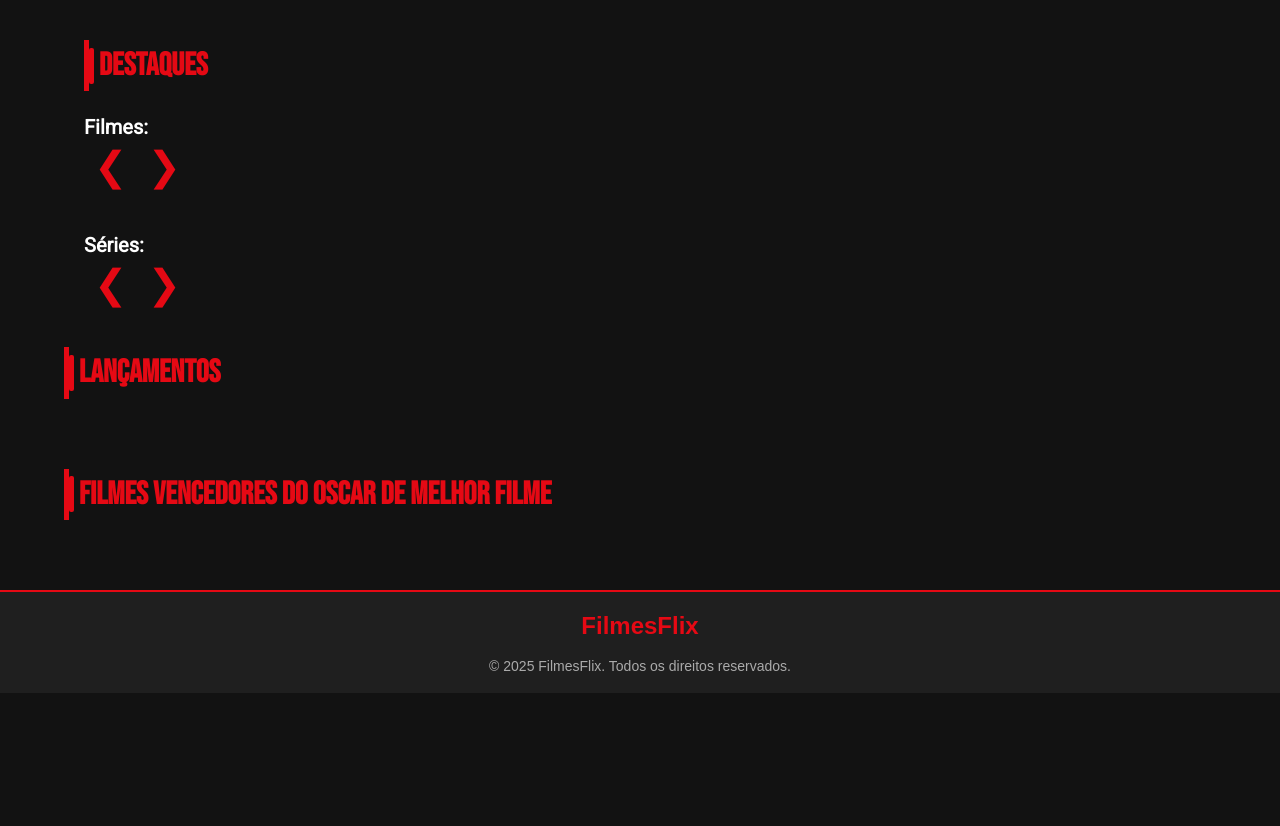
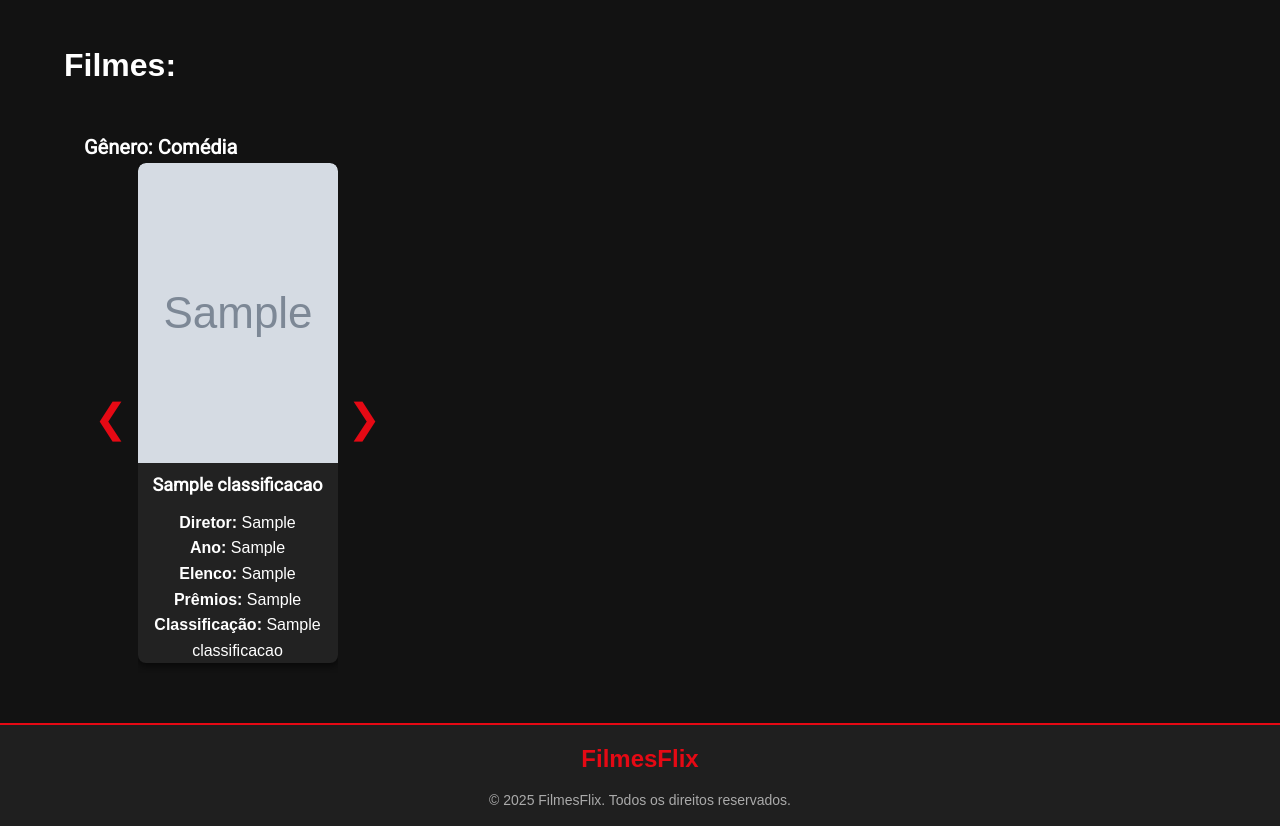
Before and after one commit to Carlinn01/Site-Filmes-e-Series, a PHP site: page / in a window 1280 px wide. Shown: the part 93-919 px from the top of the page. Before the commit the page ends 786 px from the top, so only its background shows below. Run offline with PHP 8.4, Linux system fonts and the light colour scheme; tables that the repository leaves empty or names only in its code hold one stand-in row (values such as "Sample post"); grey boxes marked "Sample" are stand-in pictures; data that the repository does not hold is empty; some libraries are stand-ins or nearby versions.

Commit message:
Fazendo commit para caso de errado

```diff
--- a/index.php
+++ b/index.php
@@ -1,13 +1,26 @@
+<?php
+require_once "src/FilmesDAO.php";
+
+
+// Filmes por categoria
+$filmes_acao      = FilmesDAO::listarCategoria(3);
+$filmes_comedia   = FilmesDAO::listarCategoria(1);
+$filmes_drama     = FilmesDAO::listarCategoria(2);
+$filmes_romance   = FilmesDAO::listarCategoria(5);
+$filmes_terror    = FilmesDAO::listarCategoria(6);
+$filmes_aventura  = FilmesDAO::listarCategoria(4);
+?>
 <!DOCTYPE html>
 <html lang="pt-br">
+
 <head>
   <meta charset="UTF-8">
   <title>FilmesFlix</title>
   <link href="https://fonts.googleapis.com/css2?family=Bebas+Neue&family=Roboto&display=swap" rel="stylesheet">
   <link rel="stylesheet" href="/styles.css">
 </head>
+
 <body>
-
   <header>
     <div class="container">
       <h1 class="TituloNav">FilmesFlix</h1>
@@ -19,66 +32,48 @@
   </header>
 
   <main>
-  <section class="destaques-section">
-    <h2>Destaques</h2>
-    <h3>Filmes:</h3>
+    <h1>Filmes:</h1>
+    <?php
+    $categorias = [
+      'Ação' => $filmes_acao,
+      'Comédia' => $filmes_comedia,
+      'Drama' => $filmes_drama,
+      'Romance' => $filmes_romance,
+      'Terror' => $filmes_terror,
+      'Aventura' => $filmes_aventura
+    ];
+
+    foreach ($categorias as $nomeGenero => $filmes) :
+      if (count($filmes) > 0) :
+    ?>
+        <section class="destaques-section" id="<?= strtolower($nomeGenero) ?>">
+          <h3>Gênero: <?= $nomeGenero ?></h3>
           <div class="carousel-container">
             <button class="prev-btn">&#10094;</button>
             <div class="carousel">
-        <?php for ($i = 0; $i < count($destaques_filmes); $i++) { ?>
+              <?php foreach ($filmes as $filme) : ?>
                 <div class="card">
-            <img src="<?= $destaques_filmes[$i]['imagem'] ?>" alt="<?= $destaques_filmes[$i]['titulo'] ?>" />
-            <h3><?= $destaques_filmes[$i]['titulo'] ?></h3>
+                  <img src="uploads/<?= $filme['imagem'] ?>" alt="<?= $filme['titulo'] ?>">
+                  <h3 class="card-title"><?= $filme['titulo'] ?></h3>
+                  <p><strong>Diretor:</strong> <?= $filme['diretor'] ?></p>
+                  <p><strong>Ano:</strong> <?= $filme['ano'] ?></p>
+                  <p><strong>Elenco:</strong> <?= $filme['elenco'] ?></p>
+                  <p><strong>Prêmios:</strong> <?= $filme['premios'] ?></p>
+                  <p><strong>Classificação:</strong> <?= $filme['nomeclassificacao'] ?></p>
                 </div>
-        <?php } ?>
-      </div>
-      <button class="next-btn">&#10095;</button>
-    </div>
-
-    <h3>Séries:</h3>
-    <div class="carousel-container">
-      <button class="prev-btn">&#10094;</button>
-      <div class="carousel">
-        <?php for ($i = 0; $i < count($destaques_series); $i++) { ?>
-          <div class="card">
-            <img src="<?= $destaques_series[$i]['imagem'] ?>" alt="<?= $destaques_series[$i]['titulo'] ?>" />
-            <h3><?= $destaques_series[$i]['titulo'] ?></h3>
-          </div>
-        <?php } ?>
+              <?php endforeach; ?>
             </div>
             <button class="next-btn">&#10095;</button>
           </div>
         </section>
+    <?php
+      endif;
+    endforeach;
+    ?>
 
-  <section>
-    <h2>Lançamentos</h2>
-    <div class="cards-container">
-      <?php for ($i = 0; $i < count($lancamentos); $i++) { ?>
-        <div class="card-lancamento">
-          <img src="<?= $lancamentos[$i]['imagem'] ?>" alt="<?= $lancamentos[$i]['titulo'] ?>">
-          <h3><?= $lancamentos[$i]['titulo'] ?></h3>
-          <p><?= $lancamentos[$i]['descricao'] ?></p>
-        </div>
-      <?php } ?>
-    </div>
-  </section>
 
-  <section>
-    <h2>Filmes Vencedores do Oscar de Melhor Filme</h2>
-    <div class="cards-container">
-      <?php for ($i = 0; $i < count($oscar_vencedores); $i++) { ?>
-        <div class="card-lancamento">
-          <img src="<?= $oscar_vencedores[$i]['imagem'] ?>" alt="<?= $oscar_vencedores[$i]['titulo'] ?>" />
-          <h3><?= $oscar_vencedores[$i]['titulo'] ?></h3>
-          <p><?= $oscar_vencedores[$i]['descricao'] ?></p>
-          <?php if (isset($oscar_vencedores[$i]['data_cerimonia'])) { ?>
-            <p><?= $oscar_vencedores[$i]['data_cerimonia'] ?></p>
-          <?php } ?>
-          <p><?= $oscar_vencedores[$i]['sinopse'] ?></p>
-        </div>
-      <?php } ?>
-    </div>
-  </section>
+    <!-- Séries -->
+
   </main>
 
   <footer>
@@ -101,7 +96,10 @@
         if (carousel.scrollLeft === 0) {
           carousel.scrollLeft = carousel.scrollWidth - carousel.clientWidth;
         } else {
-        carousel.scrollBy({ left: -cardWidth, behavior: 'smooth' });
+          carousel.scrollBy({
+            left: -cardWidth,
+            behavior: 'smooth'
+          });
         }
       });
 
@@ -109,7 +107,10 @@
         if (carousel.scrollLeft + carousel.clientWidth >= carousel.scrollWidth) {
           carousel.scrollLeft = 0;
         } else {
-        carousel.scrollBy({ left: cardWidth, behavior: 'smooth' });
+          carousel.scrollBy({
+            left: cardWidth,
+            behavior: 'smooth'
+          });
         }
       });
     }
@@ -117,4 +118,5 @@
     document.querySelectorAll('.carousel-container').forEach(setupCarousel);
   </script>
 </body>
+
 </html>
--- a/src/FilmesDAO.php
+++ b/src/FilmesDAO.php
@@ -31,10 +31,12 @@
         $stmt->bindParam(':imagem', $imagem);
         $stmt->bindParam(':idcategoria', $idcategoria);
         $stmt->bindParam(':idclassificacao', $idclassificacao);
+
         $stmt->execute();
     }
 
-     public static function listarCategoria($idcategoria){
+    public static function listarCategoria($idcategoria)
+    {
         $conexao = ConexaoBD::conectar();
         $sql = "SELECT * FROM filmes, classificacao WHERE idcategoria = ? and filmes.idclassificacao=classificacao.idclassificacao";
         $stmt = $conexao->prepare($sql);
```
Also changed, not shown: filmes.php (+9 -26 lines), form_cadastro.php (deleted, +0 -24 lines), series.php (+8 -5 lines), uploads/img_68a5344faf6af9.95392507.png (added). Lines whose indentation alone changed are shown as unchanged.
